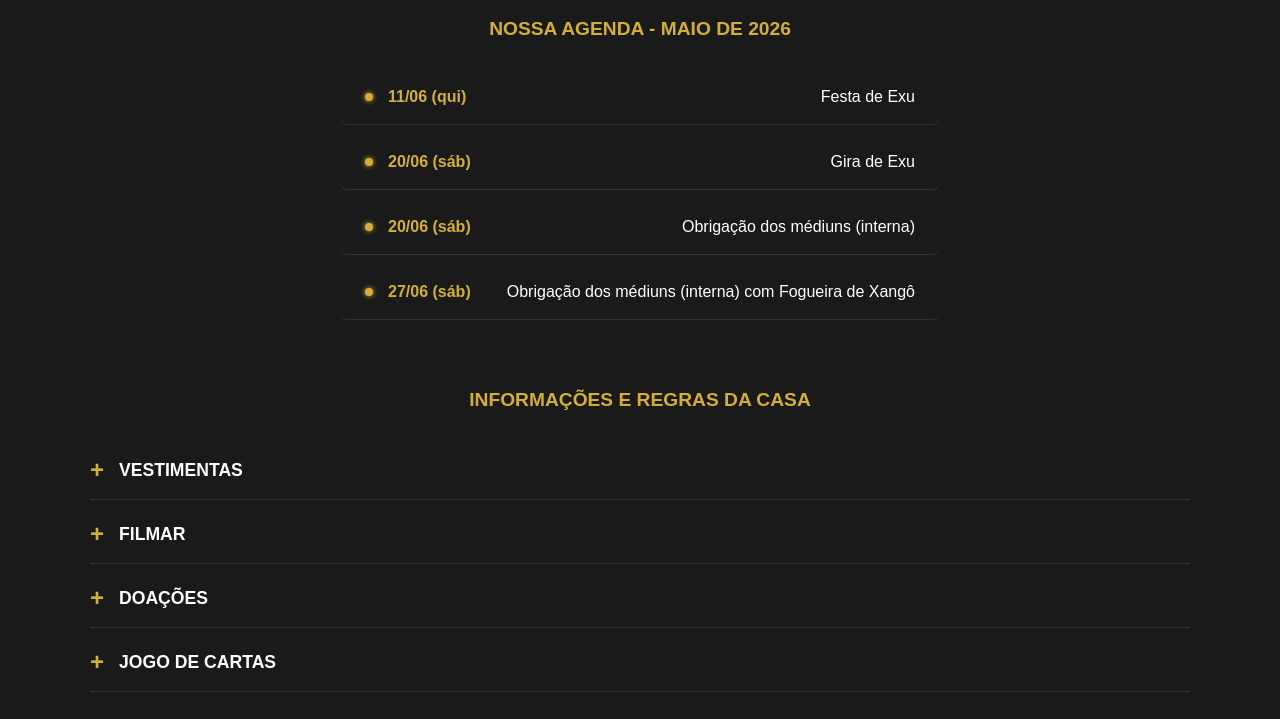
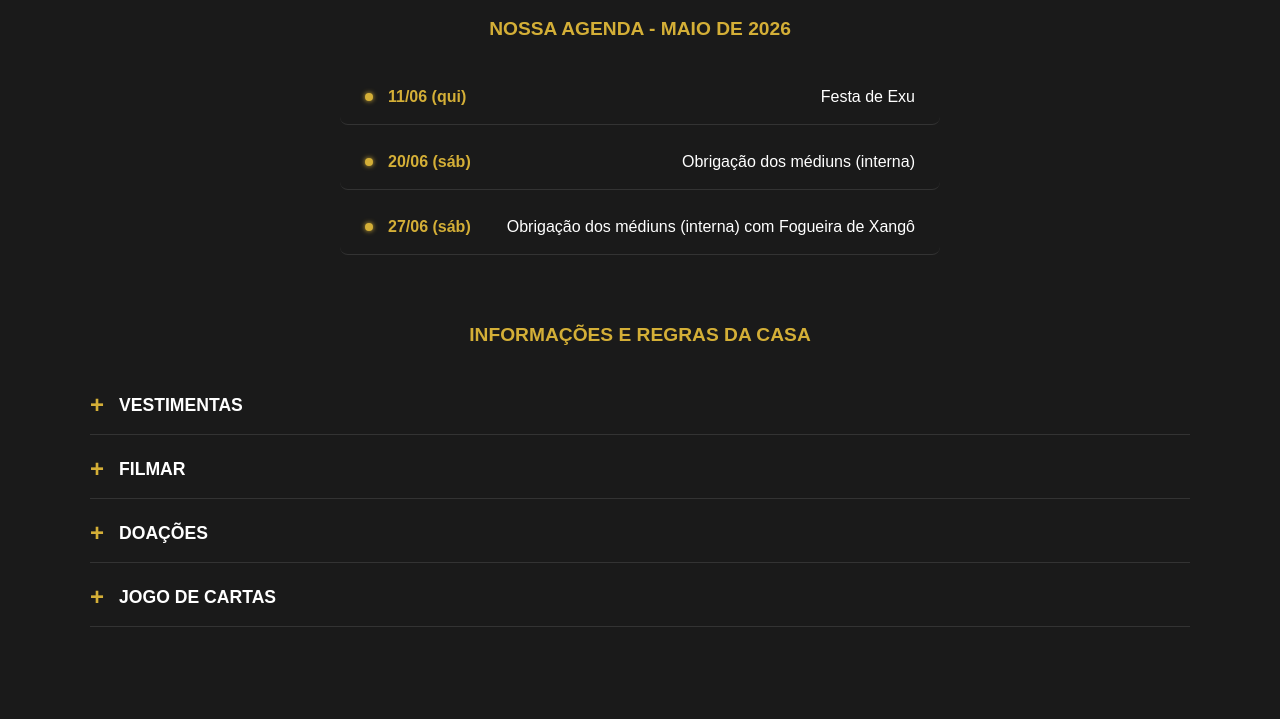
Before and after one commit to devcarolinarodrigues/cefl-falangueiros-da-luz, a plain HTML site: page index.html in a window 1280 px wide. Shown: the part 1640-2359 px from the top of the page. Drawn offline with nearby package versions, Linux system fonts and the light colour scheme.

Commit message:
Update index.html

```diff
--- a/index.html
+++ b/index.html
@@ -106,14 +106,6 @@
                 <span class="data">11/06  (qui)</span>
             </div>
             <span class="evento">Festa de Exu</span>
-        </div>
-
-        <div class="agenda-item">
-            <div class="data-wrapper">
-                <span class="dot"></span>
-                <span class="data">20/06  (sáb)</span>
-            </div>
-            <span class="evento">Gira de Exu</span>
         </div>
         <div class="agenda-item">
             <div class="data-wrapper">
```
